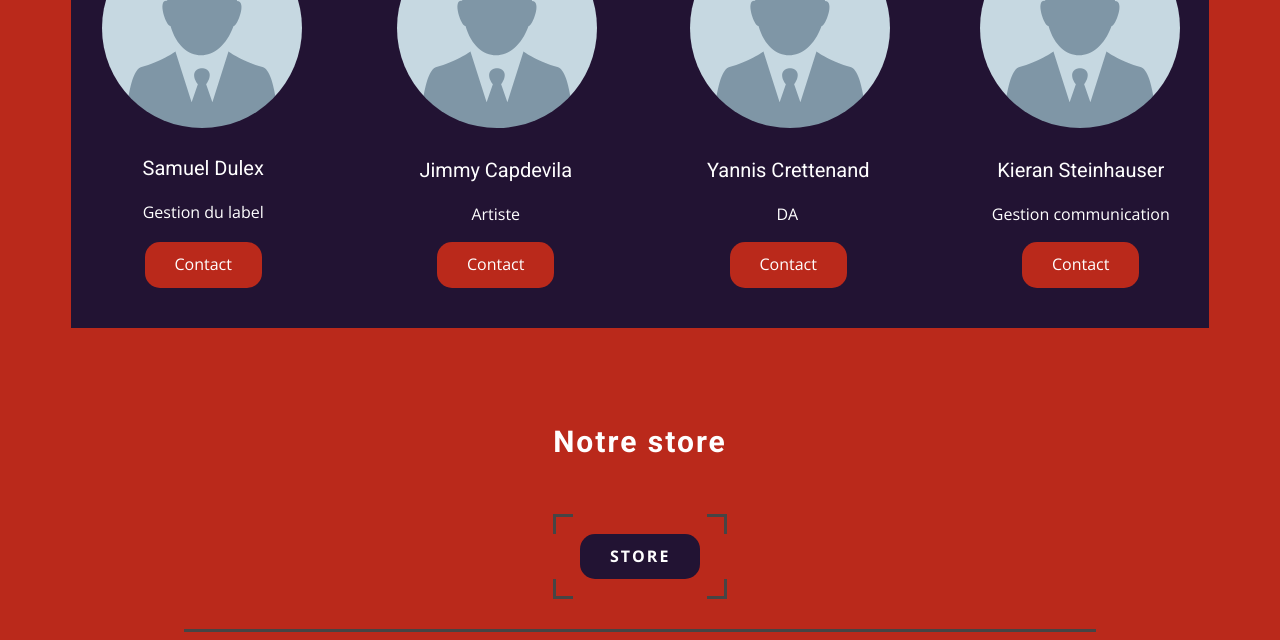
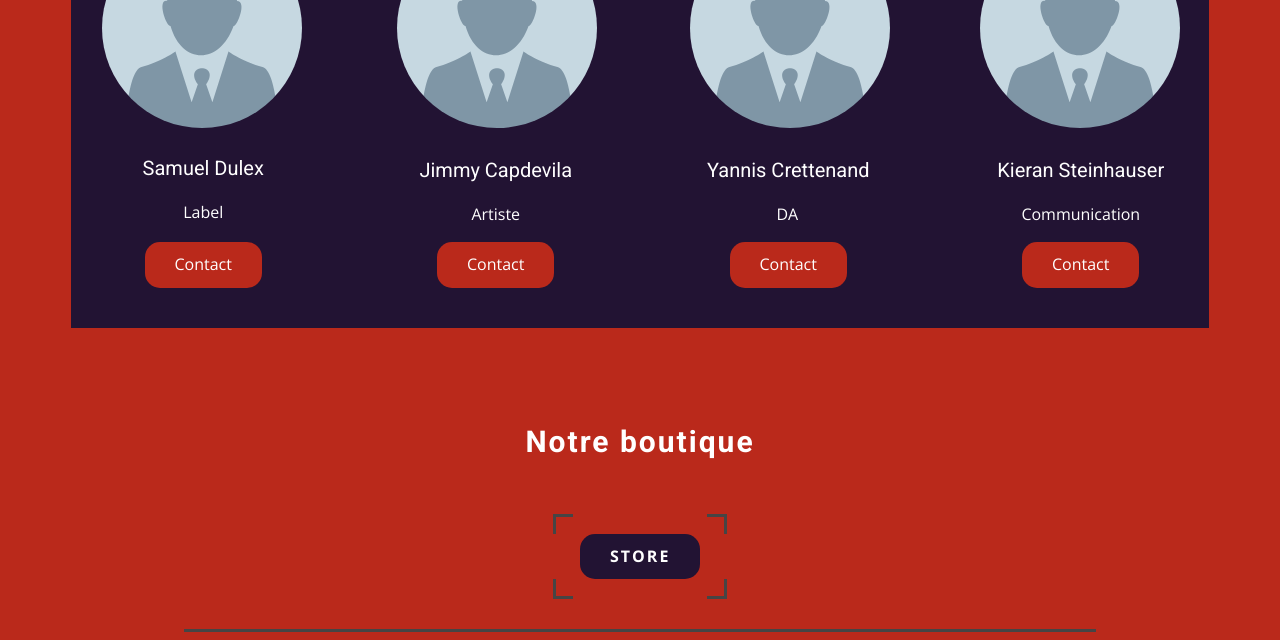
Before and after one commit to kuasar-mknd/mknd, a plain HTML site: page index.html in a window 1280 px wide. Shown: the part 2148-2788 px from the top of the page. Drawn offline with nearby package versions, Linux system fonts and the light colour scheme.

Commit message:
Update general text

```diff
--- a/index.html
+++ b/index.html
@@ -153,7 +153,7 @@
                             <div class="u-container-layout u-valign-bottom-lg u-valign-bottom-md u-valign-bottom-sm u-valign-bottom-xs u-container-layout-2">
                                 <div alt="" class="u-align-left u-image u-image-circle u-image-1" src="" data-image-width="500" data-image-height="500"></div>
                                 <h5 class="u-align-center u-text u-text-1">Samuel Dulex</h5>
-                                <p class="u-align-center u-text u-text-2">Gestion du label
+                                <p class="u-align-center u-text u-text-2">Label
                                     <br>
                                 </p>
                                 <a href="mailto:samuel@mknd-records.com" class="u-border-radius-15 u-btn u-btn-round u-button-style u-custom-color-4 u-btn-1">Contact</a>
@@ -179,7 +179,7 @@
                             <div class="u-container-layout u-valign-bottom-md u-valign-bottom-sm u-valign-bottom-xs u-valign-top-lg u-valign-top-xl u-container-layout-5">
                                 <div alt="" class="u-align-left u-image u-image-circle u-image-4" src="" data-image-width="500" data-image-height="500"></div>
                                 <h5 class="u-align-center u-text u-text-7">Kieran Steinhauser</h5>
-                                <p class="u-align-center u-text u-text-8">Gestion communication</p>
+                                <p class="u-align-center u-text u-text-8">Communication</p>
                                 <a href="mailto:kieran@mknd-records.com" class="u-border-radius-15 u-btn u-btn-round u-button-style u-custom-color-4 u-btn-4">Contact</a>
                             </div>
                         </div>
@@ -190,7 +190,7 @@
     </section>
     <section class="u-clearfix u-custom-color-4 u-section-4" id="sec-5ca7">
         <div class="u-clearfix u-sheet u-sheet-1">
-            <h3 class="u-text u-text-default u-text-1">Notre store</h3>
+            <h3 class="u-text u-text-default u-text-1">Notre boutique</h3>
             <div class="u-border-3 u-border-grey-dark-1 u-shape u-shape-bottom u-shape-right u-shape-1"></div>
             <div class="u-border-3 u-border-grey-dark-1 u-shape u-shape-bottom u-shape-left u-shape-2"></div>
             <a href="eshop-wip.html" class="u-border-radius-15 u-btn u-btn-round u-button-style u-custom-color-3 u-text-body-alt-color u-btn-1">Store</a>
```
